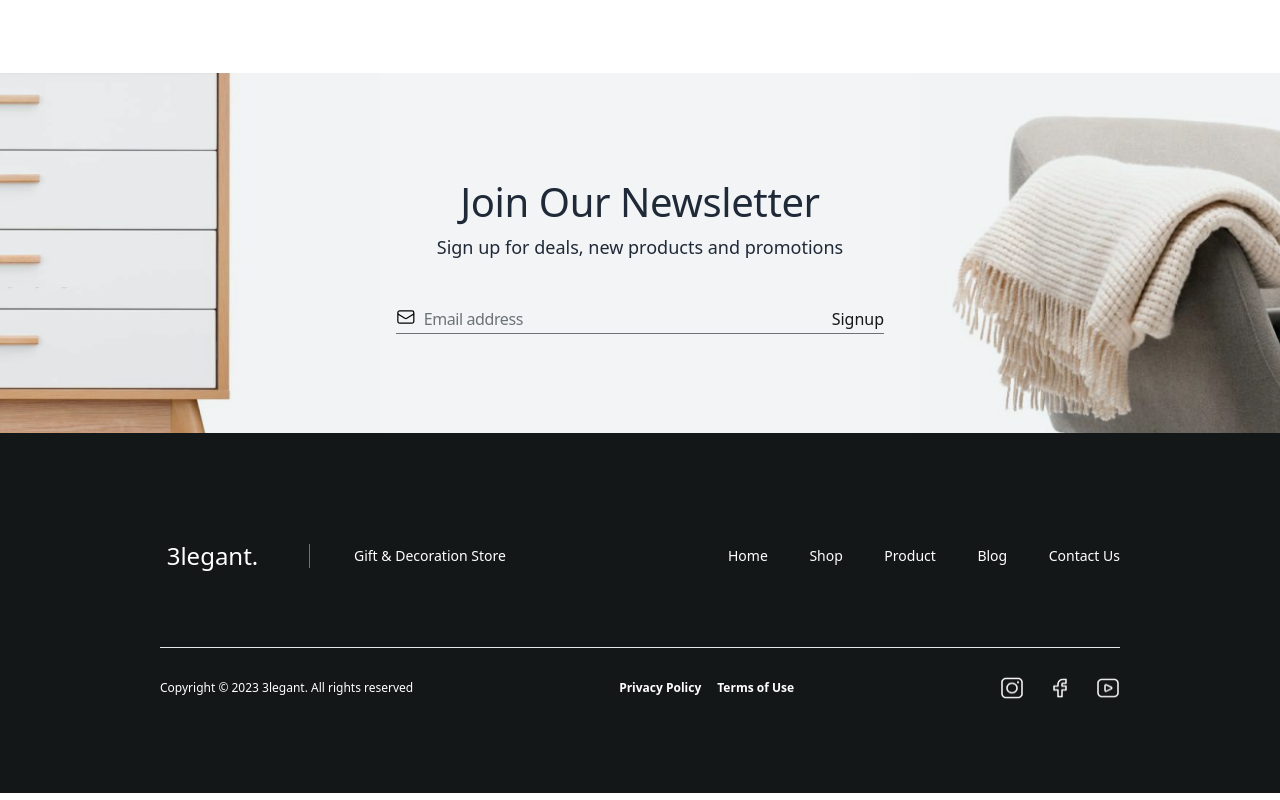
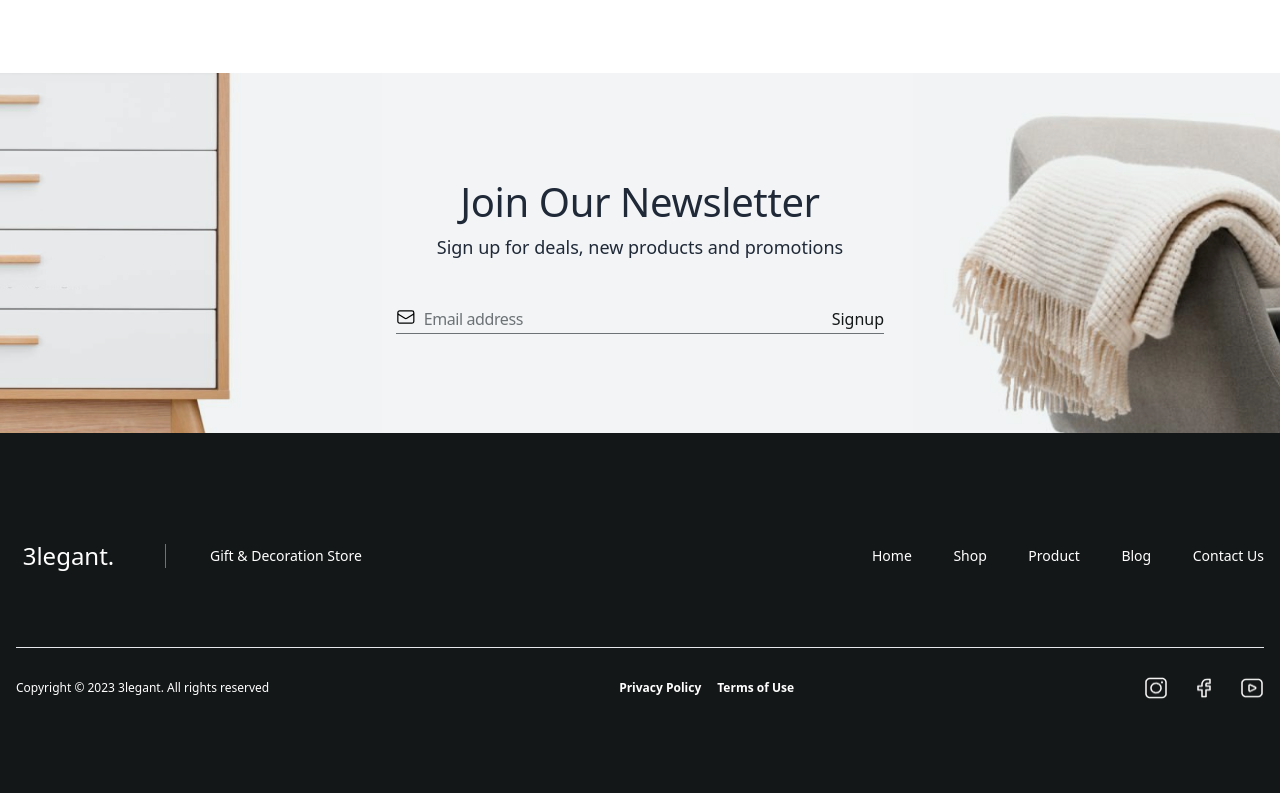
Before and after one commit to HomamAlyaghshi/Furnishify, a React (Create React App) app: page /blogpage in a window 1280 px wide. Shown: the part 1944-2744 px from the top of the page. Built offline with nearby package versions, Linux system fonts and the light colour scheme.

Commit message:
Flyout edit

```diff
--- a/src/card/Footer.js
+++ b/src/card/Footer.js
@@ -3,7 +3,7 @@ import { Link } from "react-router-dom";
 
 const Footer = () => {
   return (
-    <div className="bg-blackButton h-[665px] sm:h-[360px] py-[80px] px-[16px] sm:px-[160px] pb-[32px] grid gap-[49px]">
+    <div className="bg-blackButton h-[665px] sm:h-[360px] py-[80px] md:px-[16px] sm:px-[160px] pb-[32px] grid gap-[49px]">
       <div className="flex flex-col items-center sm:flex-row sm:justify-between">
         <div className="flex flex-col items-center sm:flex-row sm:w-[544px] justify-between">
           <p className="w-[105px] font-poppins text-[24px] font-[500] leading-[24px] text-center text-white">
@@ -24,7 +24,7 @@ const Footer = () => {
           <Link to={"/productpage"}>
             <button className="mb-2 sm:mb-0">Product</button>
           </Link>
-          <Link to={"blogpage"}>
+          <Link to={"/blogpage"}>
             <button className="mb-2 sm:mb-0">Blog</button>
           </Link>
           <Link to={"/contactuspage"}>
--- a/src/card/NavBar.js
+++ b/src/card/NavBar.js
@@ -27,7 +27,7 @@ const NavBar = () => {
   };
 
   return (
-    <div className="h-[60px] md:px-[160px] md:py-[16px] flex justify-between items-center">
+    <div className="h-[60px] w-full md:px-[160px] md:py-[16px] flex justify-between items-center">
       <div className="md:hidden flex items-center ">
         <button onClick={toggleMenu}>
           <Bars3Icon className="w-6 h-6 text-blackButton" />
--- a/src/card/NotificationBar.js
+++ b/src/card/NotificationBar.js
@@ -6,7 +6,7 @@ const NotificationBar = () => {
 
   return (
     isVisible && (
-      <div className="relative h-[40px]  bg-background_50 flex justify-center items-center gap-[12px] px-4">
+      <div className="relative h-[40px]  bg-background_50 flex justify-center items-center gap-[12px] ">
         <img alt="v5" src="/images/v5.png" className="w-[20px] h-[18px]" />
         <p className="text-blackButton text-[12px] sm:text-[14px] flex items-center">
           30% off storewide — Limited time!
```
